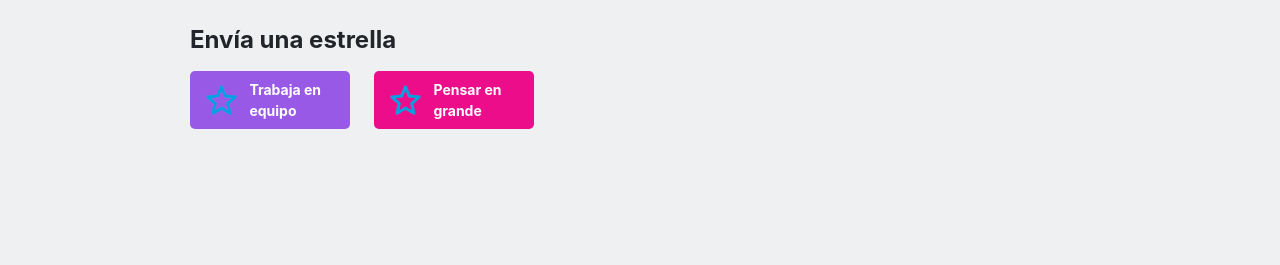
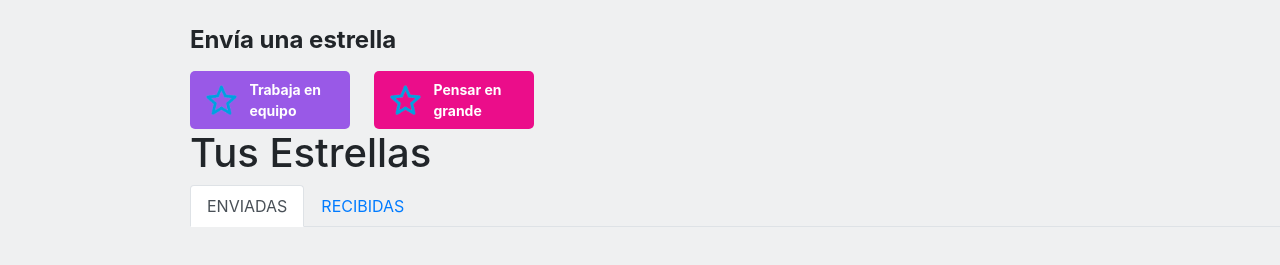
Before and after one commit to serdnah2/estrellame, a plain HTML site: page home.html in a window 1280 px wide. Shown: the part 115-380 px from the top of the page. Drawn offline with Linux system fonts and the light colour scheme.

Commit message:
initial tabs code

```diff
--- a/home.html
+++ b/home.html
@@ -36,6 +36,25 @@
                     </li>
                 </ul>
             </section>
+            <section>
+                <h1>Tus Estrellas</h1>
+                <ul class="nav nav-tabs" id="myTab" role="tablist">
+                    <li class="nav-item">
+                        <a class="nav-link active" id="enviadas-tab" data-toggle="tab" href="#enviadas" role="tab" aria-controls="enviadas" aria-selected="true">ENVIADAS</a>
+                    </li>
+                    <li class="nav-item">
+                        <a class="nav-link" id="recibidas-tab" data-toggle="tab" href="#recibidas" role="tab" aria-controls="recibidas" aria-selected="false">RECIBIDAS</a>
+                    </li>
+                    </ul>
+                <div class="tab-content" id="myTabContent">
+                    <div class="tab-pane fade show active" id="enviadas" role="tabpanel" aria-labelledby="home-tab">
+                        <P>ENVUADAS</P>
+                    </div>
+                    <div class="tab-pane fade" id="recibidas" role="tabpanel" aria-labelledby="profile-tab">
+                        <P>RECIBIDAS</P>
+                    </div>
+                </div>
+            </section>
         </main>
         <script src="js/jquery-3.3.1.slim.min.js"></script>
         <script src="js/popper.min.js"></script>
```
